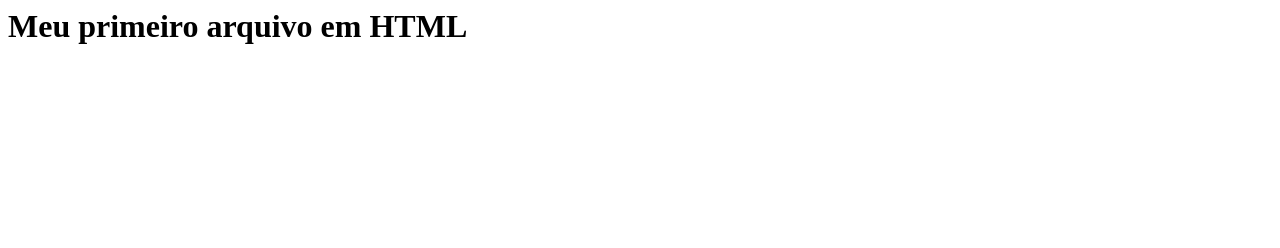
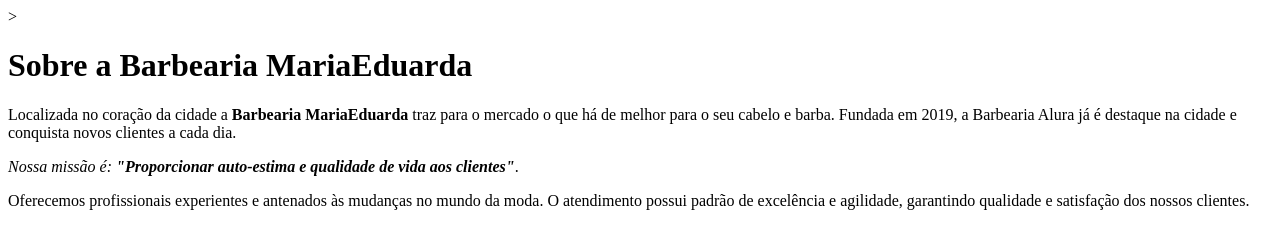
Before and after one commit to Dudinhaa03/Primeiro-reposit-rio, a plain HTML site: page index.html in a window 1280 px wide. Drawn offline with Linux system fonts and the light colour scheme.

Commit message:
Atualização site barbearia

```diff
--- a/index.html
+++ b/index.html
@@ -1,3 +1,17 @@
-<html>
-  <h1>Meu primeiro arquivo em HTML </h1>
+<!DOCTYPE html>
+<html lang="pt-br">
+  <meta charset="UTF-8">
+  <herd>
+      <title>Barbearia MARIAEduarda</title>>
+
+   </head>
+   <body>
+      <h1>Sobre a Barbearia MariaEduarda</h1>
+
+    <p>Localizada no coração da cidade a <strong>Barbearia MariaEduarda</strong> traz para o mercado o que há de melhor para o seu cabelo e barba. Fundada em 2019, a Barbearia Alura já é destaque na cidade e conquista novos clientes a cada dia.</p>
+
+   <p style="font-size:20p"x><em>Nossa missão é: <strong>"Proporcionar auto-estima e qualidade de vida aos clientes"</strong></em>.</p>
+
+    <p>Oferecemos profissionais experientes e antenados às mudanças no mundo da moda. O atendimento possui padrão de excelência e agilidade, garantindo qualidade e satisfação dos nossos clientes.</p>
 </html>
+   </body>
```
